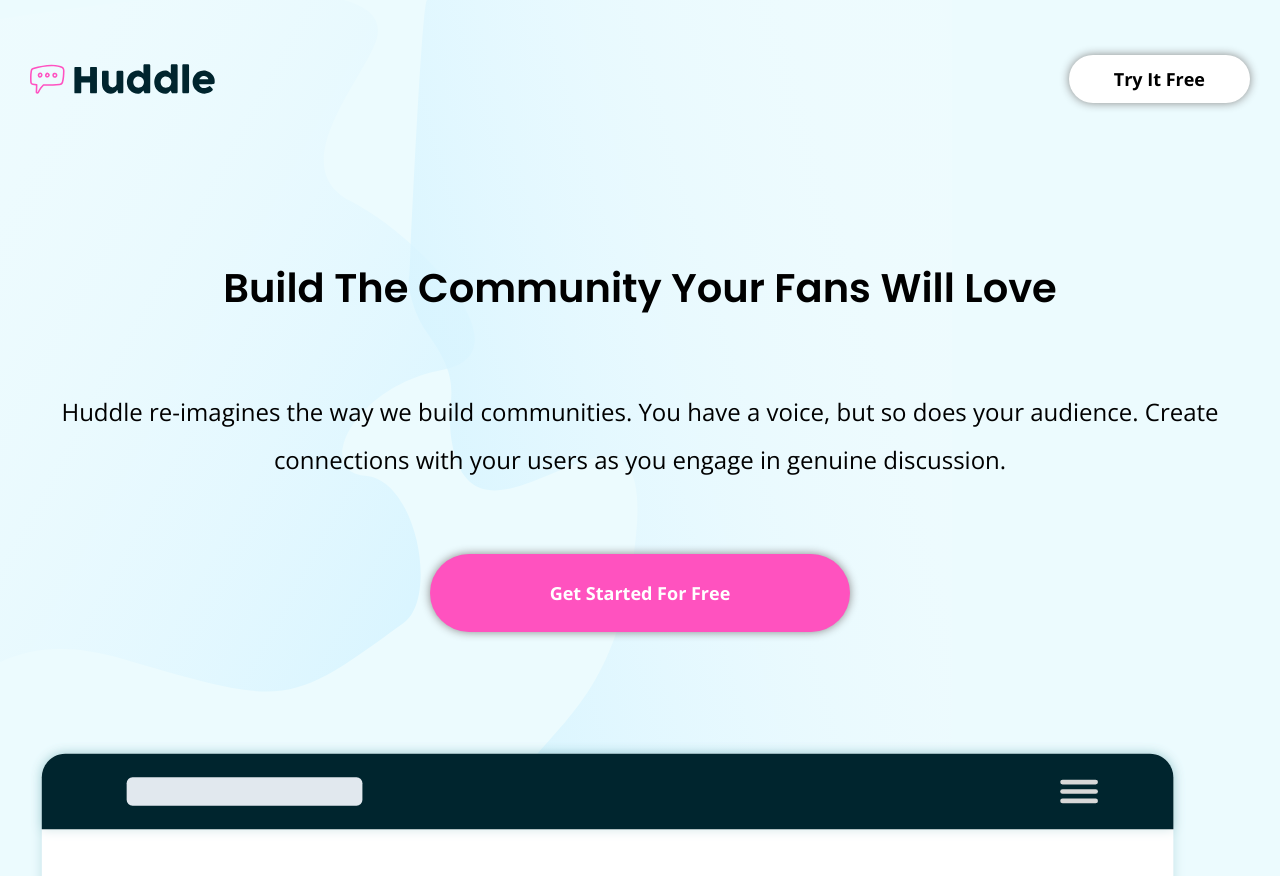
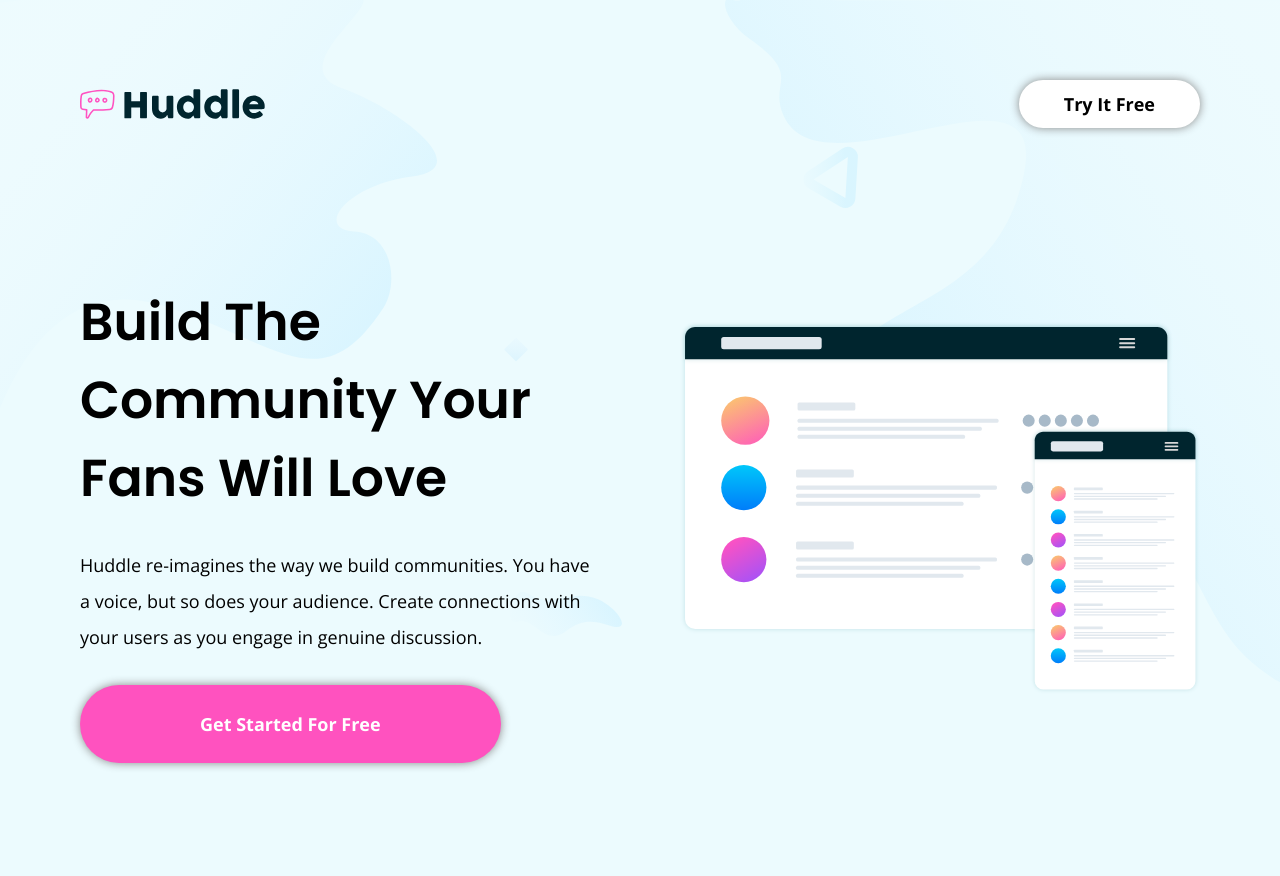
Before and after one commit to T4R0TARO/huddle-landing-page, a website: page index.html in a window 1280 px wide. Shown: the top 876 px of the page. Drawn offline with nearby package versions, Linux system fonts and the light colour scheme.

Commit message:
header desktop styles

```diff
--- a/index.html
+++ b/index.html
@@ -39,20 +39,29 @@
           <!-- button -->
           <button class="top-header__try-button">Try It Free</button>
         </div>
+        <div class="main__header-container">
+          <div class="header__container">
             <h1 class="header__h1">Build The Community Your Fans Will Love</h1>
             <p class="header__p">
-          Huddle re-imagines the way we build communities. You have a voice, but
-          so does your audience. Create connections with your users as you
-          engage in genuine discussion.
+              Huddle re-imagines the way we build communities. You have a voice,
+              but so does your audience. Create connections with your users as
+              you engage in genuine discussion.
             </p>
             <!-- button -->
-        <button class="header__get-started-button">Get Started For Free</button>
+            <button class="header__get-started-button">
+              Get Started For Free
+            </button>
+          </div>
+
+          <div class="header__img-container">
             <!-- hero image -->
             <img
               src="./images/illustration-mockups.svg"
               alt="mockup illustration"
               class="header__hero-image"
             />
+          </div>
+        </div>
       </header>
       <!-- MAIN SECTION -->
       <main>
--- a/scss/sections/_about.scss
+++ b/scss/sections/_about.scss
@@ -1,4 +1,6 @@
 @use "../variables" as *;
+
+// ABOUT SECTION
 
 .about {
   margin: 115px 40px 450px 40px;
--- a/scss/sections/_header.scss
+++ b/scss/sections/_header.scss
@@ -3,7 +3,7 @@
 // HEADER SECTION
 
 header {
-  background: url("/images/bg-hero-mobile.svg") no-repeat;
+  background: url("../../images/bg-hero-mobile.svg") no-repeat;
   background-size: contain;
   background-color: $background-header;
   padding: 55px 30px;
@@ -27,7 +27,6 @@ header {
   background: $white;
   border-radius: 35px;
   font-weight: 700;
-  // box-shadow: 0 10px 30px -5px $grayish-blue;
   box-shadow: 0px 0px 10px #888888;
   font-size: 18px;
 }
@@ -49,7 +48,6 @@ header {
   border-radius: 45px;
   background: $pink;
   color: $white;
-  // box-shadow: 0 10px 30px -5px $grayish-blue;
   box-shadow: 0px 0px 10px #888888;
   margin-bottom: 110px;
 }
@@ -83,3 +81,40 @@ header {
     padding: 27px 120px;
   }
 }
+
+@media (min-width: 1121px) {
+  .main__header-container {
+    display: grid;
+    grid-template-columns: 1fr 1fr;
+    grid-gap: 80px;
+  }
+  .header__container {
+    text-align: left;
+  }
+  header {
+    background: url("../../images/bg-hero-desktop.svg") no-repeat;
+    background-color: $background-header;
+    padding: 80px;
+  }
+
+  .header__h1 {
+    font-size: 52px;
+    margin-bottom: 30px;
+  }
+  .header__p {
+    font-size: $fs-default;
+    margin-bottom: 30px;
+  }
+
+  .header__img-container {
+    position: relative;
+    height: 450px;
+    width: auto;
+  }
+
+  .header__hero-image {
+    height: 100%;
+    width: 100%;
+    object-fit: contain;
+  }
+}
```
Also changed, not shown: assets/css/styles.css, 1 other file. Lines whose indentation alone changed are shown as unchanged.
